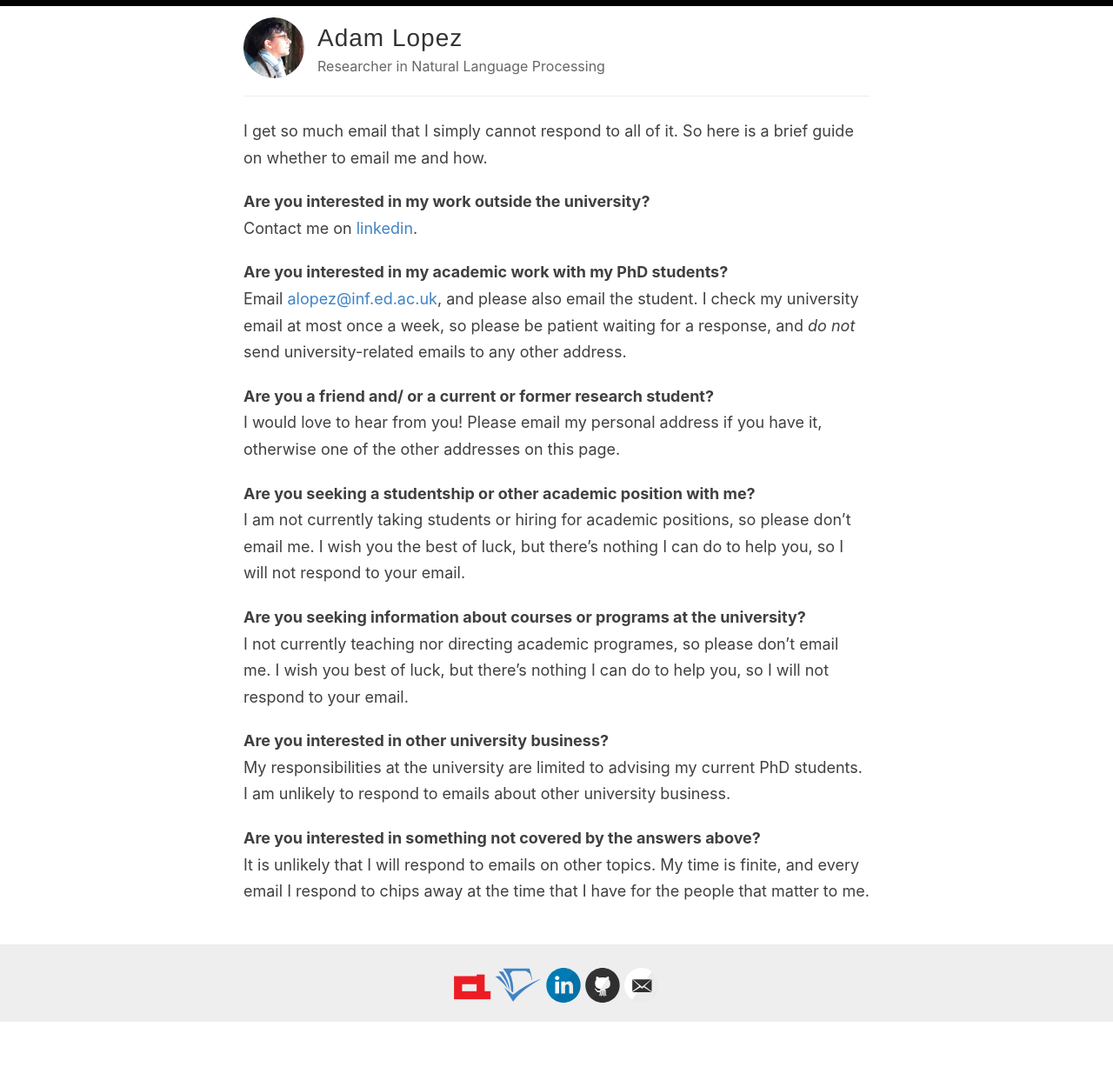
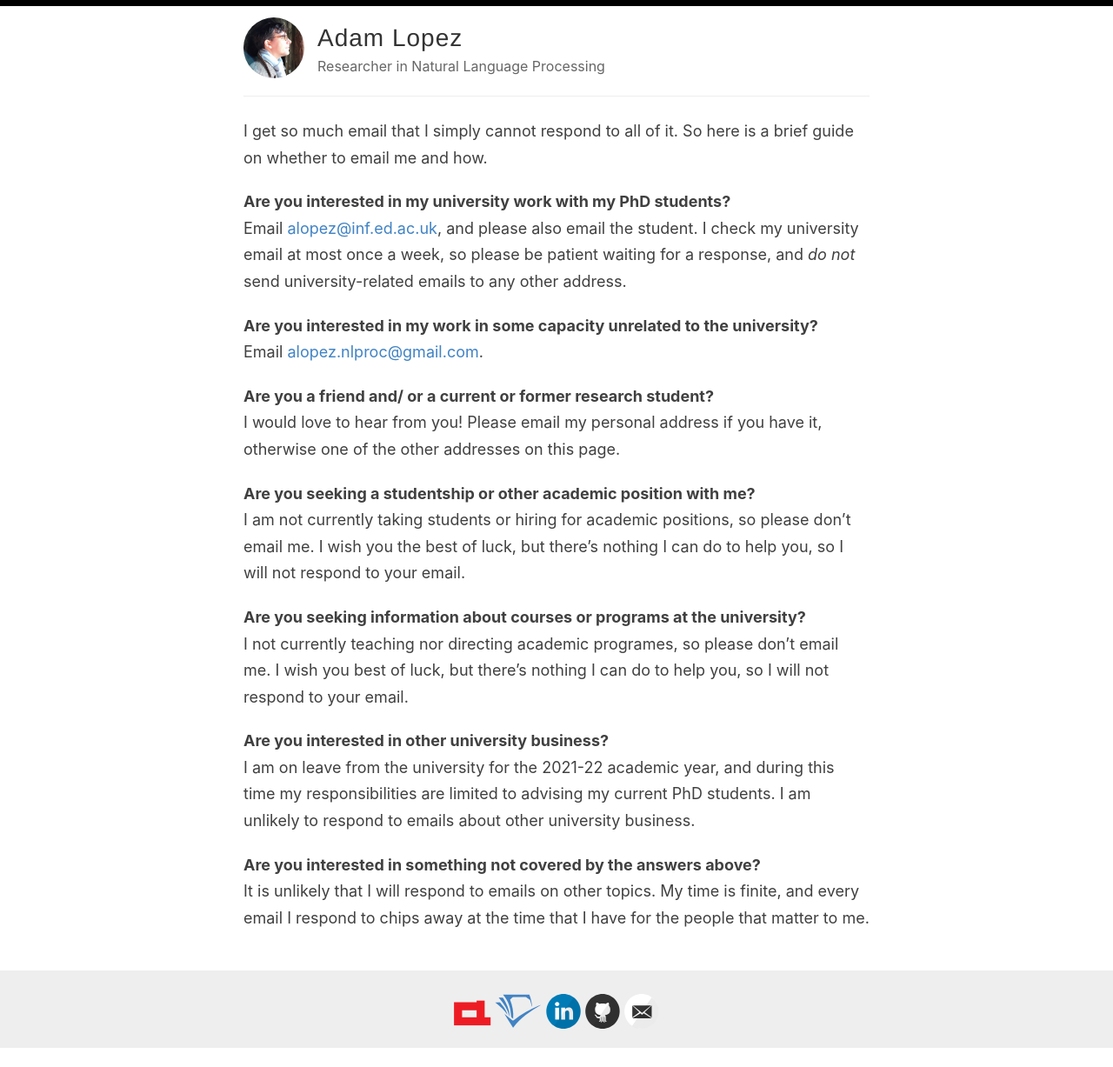
Before and after one commit to alopez/alopez.github.com, a Jekyll site: the page built from email.md, in a window 1280 px wide. Shown: the whole page at 87% size. Built offline with Jekyll 4.4.1, drawn with Linux system fonts in a browser that asks for light colours; some web fonts are replaced; before the commit the page ends 1196 px from its top, so only the background shows below that.

Commit message:
Update email.md

```diff
--- a/email.md
+++ b/email.md
@@ -4,14 +4,14 @@ layout: default
 I get so much email that I simply cannot respond to all of it. So here
 is a brief guide on whether to email me and how.
 
-Are you interested in my work outside the university?
-: Contact me on [linkedin](https://www.linkedin.com/in/adam-lopez-nlp-researcher/).
-
-Are you interested in my academic work with my PhD students?
+Are you interested in my university work with my PhD students?
 : Email <alopez@inf.ed.ac.uk>, and please also email the student.
   I check my university email at most once a week, so please be
   patient waiting for a response, and _do not_ send university-related
   emails to any other address.
+
+Are you interested in my work in some capacity unrelated to the university?
+: Email <alopez.nlproc@gmail.com>.
 
 Are you a friend and/ or a current or former research student?
 :  I would love to hear from you! Please email my personal
@@ -31,9 +31,10 @@ Are you seeking information about courses or programs at the university?
   not respond to your email.
 
 Are you interested in other university business?
-: My responsibilities at the university are limited to advising my
-  current PhD students. I am unlikely to respond to emails about other
-  university business.
+: I am on leave from the university for the 2021-22 academic year, and
+  during this time my responsibilities are limited to advising my
+  current PhD students. I am unlikely to respond
+  to emails about other university business.
 
 Are you interested in something not covered by the answers above?
 : It is unlikely
```
